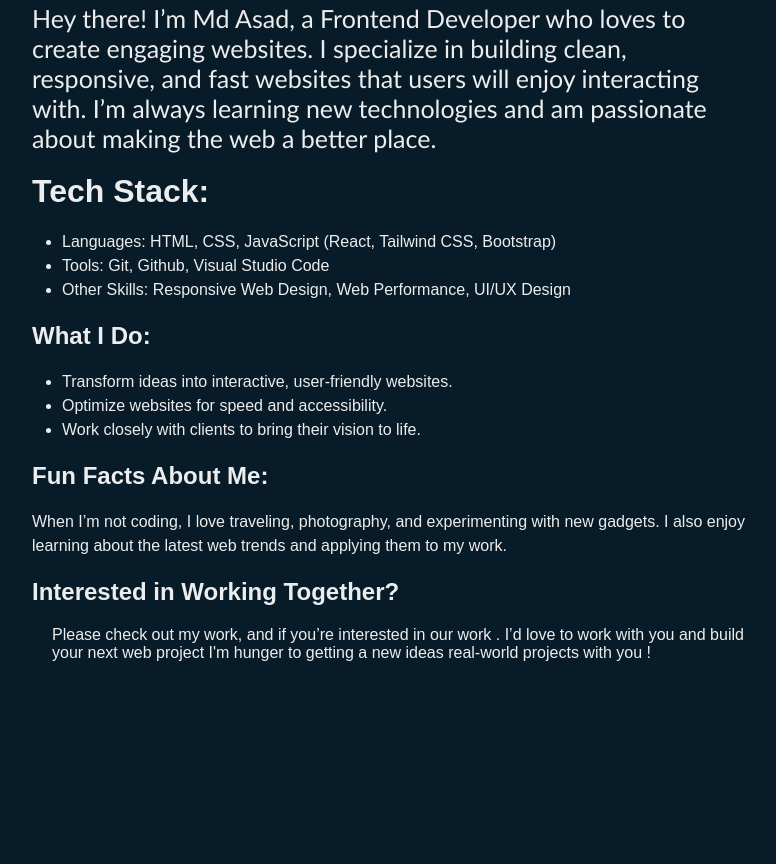
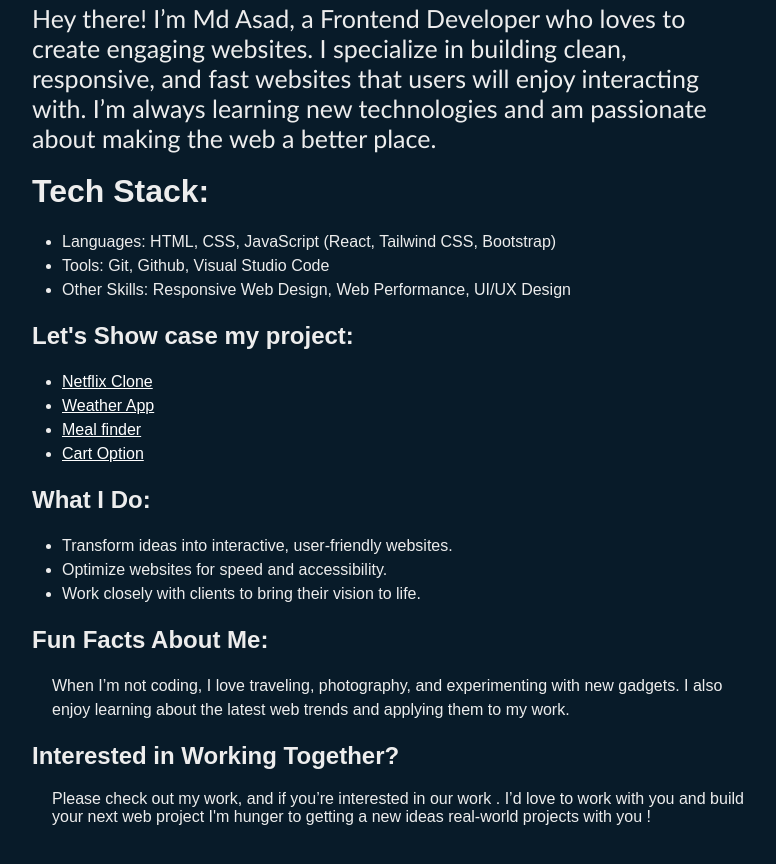
Before and after one commit to MdAsad9899/My-Portfolio, a plain HTML site: page about.html in a window 1280 px wide. Shown: the part 647-1511 px from the top of the page, without its empty margins (248-1024 px from the left). Drawn offline with Linux system fonts and the light colour scheme.

Commit message:
Update about.html

```diff
--- a/about.css
+++ b/about.css
@@ -55,9 +55,13 @@
 }
 .content .fun{
     line-height: 1.5;
-
+    padding-left: 20px;
 }
 .content .work{
     padding-left: 20px;
     margin-bottom: 200px;
 }
+ul li a{
+    color: white;
+
+}
--- a/about.html
+++ b/about.html
@@ -33,6 +33,13 @@
                     <li>Tools: Git, Github, Visual Studio Code</li>
                     <li>Other Skills: Responsive Web Design, Web Performance, UI/UX Design</li>
                 </ul>
+                <h2>Let's Show case my project:</h2>
+                <ul>
+                    <li><a href="https://mdasasd9973.netlify.app/">Netflix Clone</a></li>
+                    <li><a href="https://asad-wheather.netlify.app/">Weather App</a></li>
+                    <li><a href="https://mealfounder.netlify.app/">Meal finder</a></li>
+                    <li><a href="https://cart-contain.netlify.app/">Cart Option</a></li>
+                </ul>
                 <h2>What I Do:</h2>
                 <ul>
                     <li>Transform ideas into interactive, user-friendly websites.</li>
```
